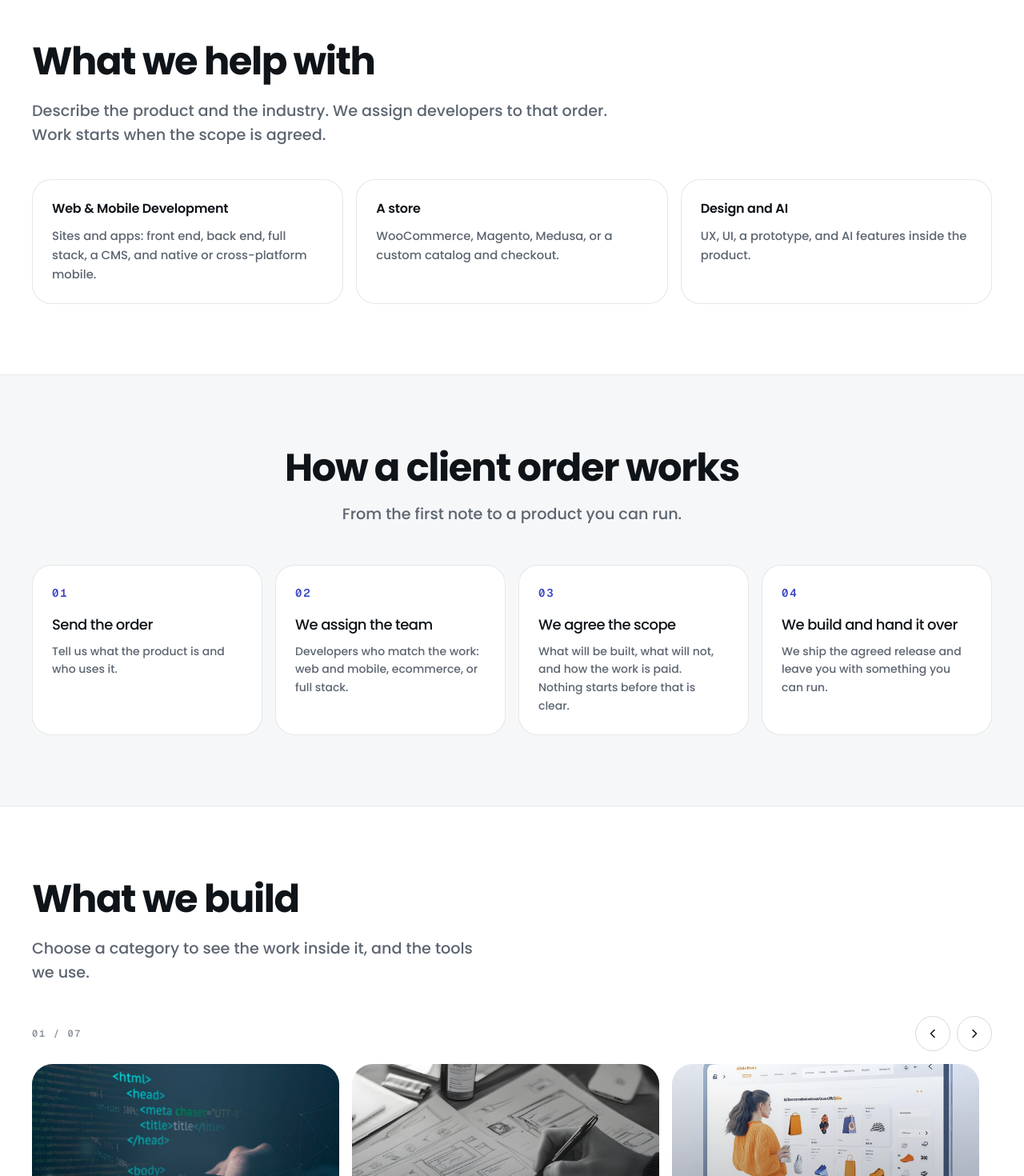
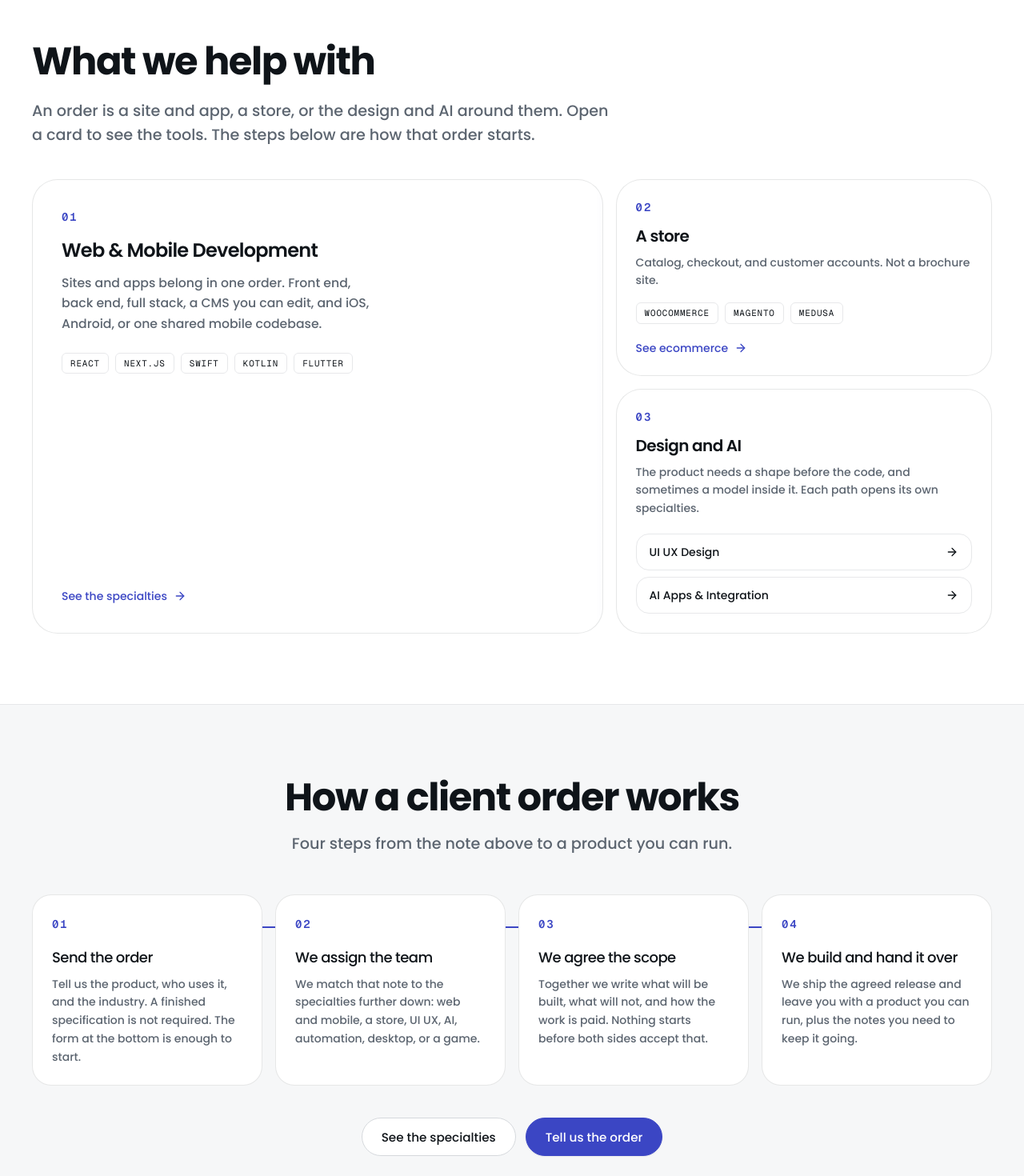
Before and after one commit to potentialgenie/main-site, a Next.js app: page / in a window 1280 px wide. Shown: the part 780-2250 px from the top of the page at 80% size. Built offline with nearby package versions, Linux system fonts and the light colour scheme.

Commit message:
Implement new UI components and animations: add HashLink and OrderTrack components for improved navigation and order tracking; enhance global styles with new animations for UI elements; update HomePage layout and content for clarity and engagement.

```diff
--- a/app/globals.css
+++ b/app/globals.css
@@ -345,6 +345,114 @@ select:focus-visible {
   outline-offset: 2px;
 }
 
+.arrow-nudge {
+  transition: transform 180ms ease;
+}
+
+.group:hover .arrow-nudge {
+  transform: translateX(4px);
+}
+
+.chip-in {
+  opacity: 0;
+  transform: translateY(8px);
+  transition:
+    opacity 0.45s ease,
+    transform 0.45s cubic-bezier(0.22, 1, 0.36, 1);
+}
+
+.rise[data-shown="true"] .chip-in {
+  opacity: 1;
+  transform: translateY(0);
+}
+
+.help-sheen {
+  position: relative;
+  overflow: hidden;
+}
+
+.help-sheen::before {
+  content: "";
+  position: absolute;
+  inset: 0 auto 0 -30%;
+  width: 28%;
+  background: linear-gradient(90deg, transparent, rgb(59 70 196 / 0.14), transparent);
+  transform: translateX(-140%);
+  pointer-events: none;
+}
+
+.rise[data-shown="true"] .help-sheen::before {
+  animation: help-sheen 1.15s cubic-bezier(0.22, 1, 0.36, 1) forwards;
+}
+
+@keyframes help-sheen {
+  to {
+    transform: translateX(460%);
+  }
+}
+
+.order-track {
+  position: relative;
+}
+
+.order-line {
+  position: absolute;
+  top: 2.55rem;
+  right: 6%;
+  left: 6%;
+  height: 2px;
+  overflow: hidden;
+  border-radius: 999px;
+  background: var(--color-line-strong);
+  pointer-events: none;
+}
+
+.order-line::after {
+  content: "";
+  position: absolute;
+  inset: 0;
+  background: var(--color-accent);
+  transform: scaleX(0);
+  transform-origin: left;
+  transition: transform 1.15s cubic-bezier(0.22, 1, 0.36, 1);
+}
+
+.order-track[data-shown="true"] .order-line::after {
+  transform: scaleX(1);
+}
+
+.step-index {
+  opacity: 0;
+  transform: scale(0.72);
+  transition:
+    opacity 0.45s ease,
+    transform 0.45s cubic-bezier(0.22, 1, 0.36, 1);
+}
+
+.order-track[data-shown="true"] .step-index {
+  opacity: 1;
+  transform: scale(1);
+}
+
+@media (max-width: 1023px) {
+  .order-line {
+    top: 0.5rem;
+    bottom: 0.5rem;
+    left: 0;
+    width: 2px;
+    height: auto;
+  }
+
+  .order-line::after {
+    transform: scaleY(0);
+    transform-origin: top;
+  }
+
+  .order-track[data-shown="true"] .order-line::after {
+    transform: scaleY(1);
+  }
+}
+
 @media (prefers-reduced-motion: reduce) {
   html {
     scroll-behavior: auto;
@@ -369,7 +477,16 @@ select:focus-visible {
   .hero-photo,
   .panel-in,
   .menu-in,
-  details[open] > p {
+  details[open] > p,
+  .help-sheen::before {
     animation: none;
   }
+
+  .chip-in,
+  .step-index,
+  .order-line::after {
+    opacity: 1;
+    transform: none;
+    transition: none;
+  }
 }
--- a/app/page.tsx
+++ b/app/page.tsx
@@ -1,17 +1,16 @@
 import Image from "next/image";
 import Link from "next/link";
 import { Suspense } from "react";
+import { HashLink } from "@/components/hash-link";
+import { OrderTrack } from "@/components/order-track";
 import { RevealTitle } from "@/components/reveal-title";
 import { Rise } from "@/components/rise";
 import { SubmitForm } from "@/components/submit-form";
 import { TechnologyBoard } from "@/components/technology-board";
 import { clientStages, faqs, industries } from "@/lib/site";
 
-const helpAreas = [
-  { title: "Web & Mobile Development", body: "Sites and apps: front end, back end, full stack, a CMS, and native or cross-platform mobile." },
-  { title: "A store", body: "WooCommerce, Magento, Medusa, or a custom catalog and checkout." },
-  { title: "Design and AI", body: "UX, UI, a prototype, and AI features inside the product." },
-];
+const webChips = ["React", "Next.js", "Swift", "Kotlin", "Flutter"];
+const storeChips = ["WooCommerce", "Magento", "Medusa"];
 
 export default function HomePage() {
   return (
@@ -61,19 +60,83 @@ export default function HomePage() {
             What we help with
           </RevealTitle>
           <Rise>
-            <p className="lede mt-5 max-w-[62ch]">
-              Describe the product and the industry. We assign developers to that order. Work starts when the scope is agreed.
+            <p className="lede mt-5 max-w-[46rem]">
+              An order is a site and app, a store, or the design and AI around them. Open a card to see the tools. The steps below are how that order starts.
             </p>
           </Rise>
-          <div className="mt-10 grid gap-4 sm:grid-cols-2 lg:grid-cols-3">
-            {helpAreas.map((area, index) => (
-              <Rise key={area.title} delay={index * 70} className="h-full">
-                <article className="lift h-full rounded-3xl border border-ink/10 bg-card p-6">
-                  <h3 className="font-semibold tracking-[-0.012em]">{area.title}</h3>
-                  <p className="mt-2.5 text-[0.925rem] leading-relaxed text-ink-muted">{area.body}</p>
+          <div className="mt-10 grid gap-4 lg:grid-cols-5">
+            <Rise className="h-full lg:col-span-3">
+              <HashLink
+                href="#web-mobile-development"
+                className="help-sheen lift group flex h-full flex-col rounded-[2rem] border border-ink/10 bg-card p-7 sm:p-9"
+              >
+                <p className="font-mono text-sm font-semibold tracking-[0.14em] text-accent">01</p>
+                <h3 className="mt-4 text-2xl font-semibold tracking-[-0.03em]">Web & Mobile Development</h3>
+                <p className="mt-3 max-w-[40ch] text-[0.98rem] leading-relaxed text-ink-muted">
+                  Sites and apps belong in one order. Front end, back end, full stack, a CMS you can edit, and iOS, Android, or one shared mobile codebase.
+                </p>
+                <ul className="mt-6 flex flex-wrap gap-2">
+                  {webChips.map((chip, index) => (
+                    <li
+                      key={chip}
+                      className="chip-in rounded-md border border-line bg-canvas px-2.5 py-1 font-mono text-[0.68rem] tracking-[0.08em] text-ink uppercase"
+                      style={{ transitionDelay: `${180 + index * 70}ms` }}
+                    >
+                      {chip}
+                    </li>
+                  ))}
+                </ul>
+                <span className="mt-auto inline-flex items-center gap-2 pt-8 text-sm font-medium text-accent">
+                  See the specialties
+                  <Arrow />
+                </span>
+              </HashLink>
+            </Rise>
+            <div className="grid gap-4 lg:col-span-2">
+              <Rise delay={80} className="h-full">
+                <HashLink href="#ecommerce-development" className="lift group flex h-full flex-col rounded-[2rem] border border-ink/10 bg-card p-6">
+                  <p className="font-mono text-sm font-semibold tracking-[0.14em] text-accent">02</p>
+                  <h3 className="mt-3 text-xl font-semibold tracking-[-0.03em]">A store</h3>
+                  <p className="mt-2 text-sm leading-relaxed text-ink-muted">
+                    Catalog, checkout, and customer accounts. Not a brochure site.
+                  </p>
+                  <ul className="mt-4 flex flex-wrap gap-2">
+                    {storeChips.map((chip, index) => (
+                      <li
+                        key={chip}
+                        className="chip-in rounded-md border border-line bg-canvas px-2.5 py-1 font-mono text-[0.68rem] tracking-[0.08em] text-ink uppercase"
+                        style={{ transitionDelay: `${220 + index * 70}ms` }}
+                      >
+                        {chip}
+                      </li>
+                    ))}
+                  </ul>
+                  <span className="mt-5 inline-flex items-center gap-2 text-sm font-medium text-accent">
+                    See ecommerce
+                    <Arrow />
+                  </span>
+                </HashLink>
+              </Rise>
+              <Rise delay={150} className="h-full">
+                <article className="lift flex h-full flex-col rounded-[2rem] border border-ink/10 bg-card p-6">
+                  <p className="font-mono text-sm font-semibold tracking-[0.14em] text-accent">03</p>
+                  <h3 className="mt-3 text-xl font-semibold tracking-[-0.03em]">Design and AI</h3>
+                  <p className="mt-2 text-sm leading-relaxed text-ink-muted">
+                    The product needs a shape before the code, and sometimes a model inside it. Each path opens its own specialties.
+                  </p>
+                  <div className="mt-5 flex flex-col gap-2">
+                    <HashLink href="#ui-ux-design" className="group inline-flex items-center justify-between rounded-2xl border border-line bg-canvas px-4 py-3 text-sm font-medium">
+                      UI UX Design
+                      <Arrow />
+                    </HashLink>
+                    <HashLink href="#ai-apps" className="group inline-flex items-center justify-between rounded-2xl border border-line bg-canvas px-4 py-3 text-sm font-medium">
+                      AI Apps & Integration
+                      <Arrow />
+                    </HashLink>
+                  </div>
                 </article>
               </Rise>
-            ))}
+            </div>
           </div>
         </div>
       </section>
@@ -85,20 +148,37 @@ export default function HomePage() {
               How a client order works
             </RevealTitle>
             <Rise>
-              <p className="lede mx-auto mt-4 max-w-[42ch]">From the first note to a product you can run.</p>
+              <p className="lede mx-auto mt-4 max-w-[36rem]">Four steps from the note above to a product you can run.</p>
             </Rise>
           </div>
-          <div className="mt-12 grid gap-4 sm:grid-cols-2 lg:grid-cols-4">
+          <OrderTrack>
+            <div className="relative z-10 grid gap-4 pl-4 sm:grid-cols-2 sm:pl-0 lg:grid-cols-4">
               {clientStages.map((stage, index) => (
-              <Rise key={stage.step} delay={index * 70} className="h-full">
+                <Rise key={stage.step} delay={index * 90} className="h-full">
                   <article className="lift h-full rounded-3xl border border-ink/10 bg-card p-6">
-                  <p className="font-mono text-sm font-semibold tracking-[0.14em] text-accent">{stage.step}</p>
+                    <p
+                      className="step-index inline-flex bg-card pr-2 font-mono text-sm font-semibold tracking-[0.14em] text-accent"
+                      style={{ transitionDelay: `${index * 140}ms` }}
+                    >
+                      {stage.step}
+                    </p>
                     <h3 className="mt-4 text-lg font-medium tracking-[-0.03em]">{stage.title}</h3>
                     <p className="mt-2 text-sm leading-relaxed text-ink-muted">{stage.body}</p>
                   </article>
                 </Rise>
               ))}
             </div>
+          </OrderTrack>
+          <Rise delay={200}>
+            <div className="mt-10 flex flex-col items-center justify-center gap-3 sm:flex-row">
+              <HashLink href="#technologies" className="btn btn-secondary">
+                See the specialties
+              </HashLink>
+              <HashLink href="#contact" className="btn btn-primary">
+                Tell us the order
+              </HashLink>
+            </div>
+          </Rise>
         </div>
       </section>
 
@@ -108,7 +188,7 @@ export default function HomePage() {
             What we build
           </RevealTitle>
           <Rise>
-            <p className="lede mt-5 max-w-[46ch]">Choose a category to see the work inside it, and the tools we use.</p>
+            <p className="lede mt-5 max-w-[42rem]">Open a category to see the work and the tools inside it. The cards above land on this same list.</p>
           </Rise>
           <div className="mt-10">
             <TechnologyBoard />
@@ -211,3 +291,12 @@ export default function HomePage() {
     </>
   );
 }
+
+function Arrow() {
+  return (
+    <svg viewBox="0 0 24 24" className="arrow-nudge h-4 w-4" fill="none" stroke="currentColor" strokeWidth="2" aria-hidden="true">
+      <path d="M5 12h14" strokeLinecap="round" />
+      <path d="m12 5 7 7-7 7" strokeLinecap="round" strokeLinejoin="round" />
+    </svg>
+  );
+}
--- /dev/null
+++ b/components/hash-link.tsx
@@ -0,0 +1,48 @@
+"use client";
+
+import { type MouseEvent, type ReactNode } from "react";
+
+function motion() {
+  return window.matchMedia("(prefers-reduced-motion: reduce)").matches ? "auto" : "smooth";
+}
+
+export function scrollToHash(id: string) {
+  const target = document.getElementById(id);
+  target?.scrollIntoView({ behavior: motion(), block: "start" });
+}
+
+export function HashLink({
+  href,
+  className,
+  children,
+}: {
+  href: `#${string}`;
+  className?: string;
+  children: ReactNode;
+}) {
+  function onClick(event: MouseEvent<HTMLAnchorElement>) {
+    if (event.button !== 0 || event.metaKey || event.ctrlKey || event.shiftKey || event.altKey) return;
+    const id = href.slice(1);
+    event.preventDefault();
+    const next = `${window.location.pathname}${window.location.search}#${id}`;
+    if (`${window.location.pathname}${window.location.search}${window.location.hash}` !== next) {
+      history.pushState(null, "", next);
+    }
+    window.dispatchEvent(new HashChangeEvent("hashchange"));
+    const started = performance.now();
+    const tick = () => {
+      if (document.getElementById(id)) {
+        scrollToHash(id);
+        return;
+      }
+      if (performance.now() - started < 800) window.requestAnimationFrame(tick);
+    };
+    window.requestAnimationFrame(tick);
+  }
+
+  return (
+    <a href={href} onClick={onClick} className={className}>
+      {children}
+    </a>
+  );
+}
--- /dev/null
+++ b/components/order-track.tsx
@@ -0,0 +1,35 @@
+"use client";
+
+import { useEffect, useRef, useState, type ReactNode } from "react";
+
+export function OrderTrack({ children }: { children: ReactNode }) {
+  const ref = useRef<HTMLDivElement>(null);
+  const [shown, setShown] = useState(false);
+
+  useEffect(() => {
+    const node = ref.current;
+    if (!node) return;
+    if (window.matchMedia("(prefers-reduced-motion: reduce)").matches) {
+      setShown(true);
+      return;
+    }
+    const observer = new IntersectionObserver(
+      ([entry]) => {
+        if (entry.isIntersecting) {
+          setShown(true);
+          observer.disconnect();
+        }
+      },
+      { threshold: 0.25 },
+    );
+    observer.observe(node);
+    return () => observer.disconnect();
+  }, []);
+
+  return (
+    <div ref={ref} className="order-track mt-12" data-shown={shown ? "true" : "false"}>
+      <div className="order-line" aria-hidden="true" />
+      {children}
+    </div>
+  );
+}
--- a/components/technology-board.tsx
+++ b/components/technology-board.tsx
@@ -77,7 +77,7 @@ export function TechnologyBoard() {
       const left = Math.max(0, Math.min(scroller.scrollWidth - scroller.clientWidth, scroller.scrollLeft + delta));
       scroller.scrollTo({ left, behavior: motion() });
     }
-    document.getElementById(active)?.scrollIntoView({ block: "nearest" });
+    document.getElementById(active)?.scrollIntoView({ block: "nearest", behavior: motion() });
   }, [active]);
 
   return (
--- a/lib/site.ts
+++ b/lib/site.ts
@@ -206,22 +206,22 @@ export const clientStages = [
   {
     step: "01",
     title: "Send the order",
-    body: "Tell us what the product is and who uses it.",
+    body: "Tell us the product, who uses it, and the industry. A finished specification is not required. The form at the bottom is enough to start.",
   },
   {
     step: "02",
     title: "We assign the team",
-    body: "Developers who match the work: web and mobile, ecommerce, or full stack.",
+    body: "We match that note to the specialties further down: web and mobile, a store, UI UX, AI, automation, desktop, or a game.",
   },
   {
     step: "03",
     title: "We agree the scope",
-    body: "What will be built, what will not, and how the work is paid. Nothing starts before that is clear.",
+    body: "Together we write what will be built, what will not, and how the work is paid. Nothing starts before both sides accept that.",
   },
   {
     step: "04",
     title: "We build and hand it over",
-    body: "We ship the agreed release and leave you with something you can run.",
+    body: "We ship the agreed release and leave you with a product you can run, plus the notes you need to keep it going.",
   },
 ] as const;
 
```
Lines whose indentation alone changed are shown as unchanged.
